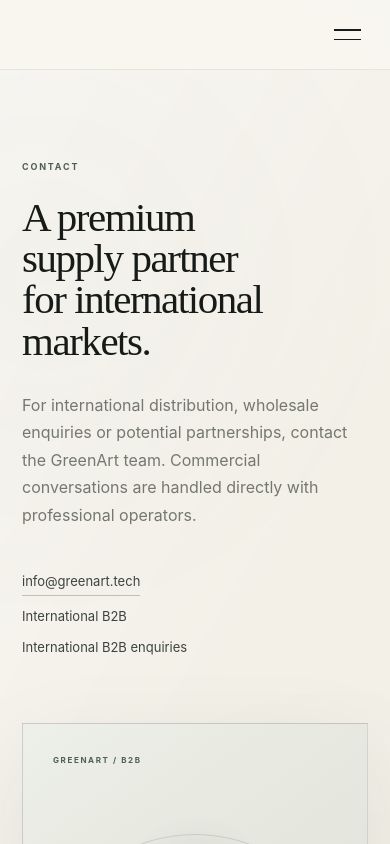
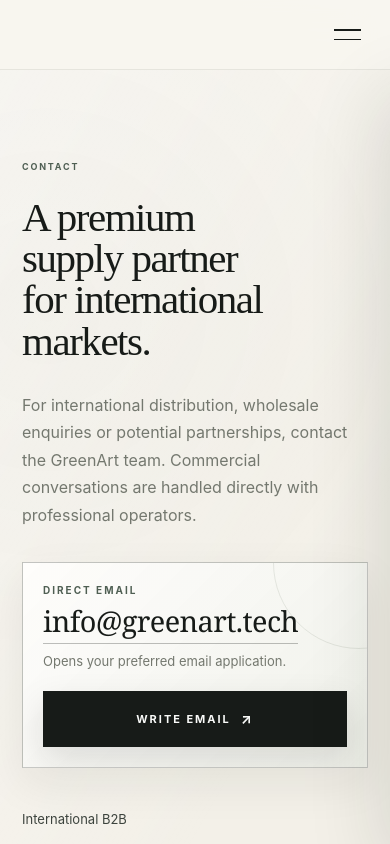
Before and after one commit to clomonaco-dev/greenart, a Next.js app in the folder app/web/: page /contact in a window 390 px wide. Shown: the top 844 px of the page. Built offline with nearby package versions, Linux system fonts and the light colour scheme.

Commit message:
migliorata gestione hamburgher mobile

```diff
--- a/app/web/src/app/globals.css
+++ b/app/web/src/app/globals.css
@@ -2666,3 +2666,295 @@
     grid-template-columns: 98px 1fr;
   }
 }
+
+/* CONTACT — direct email CTA */
+.contact-copy {
+  align-self: center;
+}
+
+.contact-email-panel {
+  position: relative;
+  margin-top: 42px;
+  padding: 24px;
+  display: flex;
+  align-items: center;
+  justify-content: space-between;
+  gap: 24px;
+  overflow: hidden;
+  border: 1px solid var(--line-strong);
+  background:
+    linear-gradient(135deg, rgba(255,255,255,.72), rgba(237,240,232,.78)),
+    var(--paper-light);
+  box-shadow: 0 16px 42px rgba(23,27,24,.07);
+}
+
+.contact-email-panel::before {
+  content: "";
+  position: absolute;
+  width: 170px;
+  height: 170px;
+  right: -78px;
+  top: -86px;
+  border: 1px solid rgba(120,133,111,.16);
+  border-radius: 50%;
+  pointer-events: none;
+}
+
+.contact-email-panel__copy {
+  position: relative;
+  z-index: 1;
+  min-width: 0;
+  display: grid;
+  gap: 8px;
+}
+
+.contact-email-panel__label {
+  color: var(--sage-deep);
+  font-size: 9px;
+  font-weight: 700;
+  letter-spacing: .2em;
+  text-transform: uppercase;
+}
+
+.contact-email-panel__address {
+  width: fit-content;
+  max-width: 100%;
+  color: var(--ink);
+  font-family: "Iowan Old Style", Baskerville, Georgia, serif;
+  font-size: clamp(22px, 2.3vw, 34px);
+  line-height: 1.05;
+  letter-spacing: -.02em;
+  overflow-wrap: anywhere;
+}
+
+.contact-email-panel__address::after {
+  content: "";
+  display: block;
+  width: 100%;
+  height: 1px;
+  margin-top: 7px;
+  background: currentColor;
+  opacity: .28;
+  transition: opacity .2s ease;
+}
+
+.contact-email-panel__address:hover::after {
+  opacity: .7;
+}
+
+.contact-email-panel__note {
+  color: var(--muted);
+  font-size: 12px;
+  line-height: 1.5;
+}
+
+.contact-email-panel__button {
+  position: relative;
+  z-index: 1;
+  flex: 0 0 auto;
+  min-width: 154px;
+  gap: 10px;
+  font-size: 10px;
+}
+
+.contact-email-panel__button span {
+  font-size: 14px;
+  line-height: 1;
+}
+
+@media (max-width: 760px) {
+  .contact-email-panel {
+    margin-top: 32px;
+    padding: 20px;
+    align-items: stretch;
+    flex-direction: column;
+    gap: 20px;
+  }
+
+  .contact-email-panel__label {
+    font-size: 10px;
+  }
+
+  .contact-email-panel__address {
+    font-size: clamp(24px, 7.4vw, 32px);
+  }
+
+  .contact-email-panel__note {
+    font-size: 13px;
+  }
+
+  .contact-email-panel__button {
+    width: 100%;
+    min-height: 56px;
+    font-size: 11px;
+  }
+}
+
+/* =========================================================
+   V5.2 — PREMIUM MOBILE NAVIGATION
+   A quieter, more editorial drawer: smaller type, better rhythm,
+   subtle numbering and a restrained commercial CTA.
+   ========================================================= */
+
+.nav-backdrop {
+  display: none;
+}
+
+@media (max-width: 720px) {
+  body.nav-open {
+    overflow: hidden;
+  }
+
+  .menu-toggle {
+    position: relative;
+    z-index: 1004;
+  }
+
+  .menu-toggle span {
+    transition: transform .28s ease, width .28s ease, opacity .2s ease;
+    transform-origin: center;
+  }
+
+  .menu-toggle.is-open span:first-child {
+    width: 24px;
+    transform: translateY(4.75px) rotate(45deg);
+  }
+
+  .menu-toggle.is-open span:last-child {
+    width: 24px;
+    transform: translateY(-4.75px) rotate(-45deg);
+  }
+
+  .nav-backdrop {
+    position: fixed;
+    inset: var(--header-height) 0 0;
+    z-index: 1001;
+    display: block;
+    border: 0;
+    background: rgba(22, 27, 23, .16);
+    backdrop-filter: blur(3px);
+    opacity: 0;
+    visibility: hidden;
+    pointer-events: none;
+    transition: opacity .28s ease, visibility .28s ease;
+  }
+
+  .nav-backdrop.is-visible {
+    opacity: 1;
+    visibility: visible;
+    pointer-events: auto;
+  }
+
+  .site-nav {
+    top: var(--header-height);
+    right: 0;
+    left: auto;
+    z-index: 1003;
+    width: min(88vw, 390px);
+    min-height: calc(100svh - var(--header-height));
+    max-height: calc(100svh - var(--header-height));
+    padding: 22px 25px 30px;
+    overflow-y: auto;
+    overscroll-behavior: contain;
+    gap: 0;
+    background:
+      linear-gradient(180deg, rgba(250,248,242,.995), rgba(243,240,232,.995));
+    border-top: 0;
+    border-left: 1px solid rgba(23,27,24,.10);
+    box-shadow: -24px 24px 70px rgba(27, 33, 28, .12);
+    transform: translateX(104%);
+    opacity: 1;
+    transition: transform .38s cubic-bezier(.22, 1, .36, 1);
+    counter-reset: premium-nav;
+  }
+
+  .site-nav.open {
+    transform: translateX(0);
+    opacity: 1;
+  }
+
+  .site-nav > a:not(.nav-cta) {
+    counter-increment: premium-nav;
+    display: grid;
+    grid-template-columns: 28px 1fr;
+    align-items: center;
+    column-gap: 10px;
+    min-height: 50px;
+    padding: 12px 0;
+    border-bottom: 1px solid rgba(23,27,24,.09);
+    color: #515851;
+    font-size: 13px;
+    font-weight: 620;
+    line-height: 1.25;
+    letter-spacing: .075em;
+    text-transform: uppercase;
+  }
+
+  .site-nav > a:not(.nav-cta)::before {
+    content: counter(premium-nav, decimal-leading-zero);
+    color: #9a9f98;
+    font-size: 9px;
+    font-weight: 650;
+    letter-spacing: .08em;
+  }
+
+  .site-nav > a:not(.nav-cta).active {
+    color: var(--ink);
+  }
+
+  .site-nav > a:not(.nav-cta).active::before {
+    color: var(--sage-deep);
+  }
+
+  .site-nav .nav-cta {
+    margin-top: 22px;
+    padding: 15px 16px;
+    border: 1px solid var(--ink);
+    color: #fff;
+    background: var(--ink);
+    font-size: 11px;
+    font-weight: 720;
+    line-height: 1.25;
+    letter-spacing: .13em;
+    text-transform: uppercase;
+  }
+
+  .site-nav .nav-cta:hover,
+  .site-nav .nav-cta.active {
+    color: #fff;
+    background: #252b27;
+  }
+
+  .language-switcher--mobile {
+    margin-top: 24px;
+    padding-top: 18px;
+    border-top: 1px solid rgba(23,27,24,.09);
+    gap: 0;
+    justify-content: space-between;
+  }
+
+  .language-switcher--mobile button {
+    min-width: 44px;
+    padding: 8px 5px;
+    color: #8b9089;
+    font-size: 10px;
+    font-weight: 700;
+    letter-spacing: .12em;
+  }
+
+  .language-switcher--mobile button.active {
+    color: var(--ink);
+  }
+}
+
+@media (max-width: 390px) {
+  .site-nav {
+    width: 92vw;
+    padding-inline: 22px;
+  }
+
+  .site-nav > a:not(.nav-cta) {
+    min-height: 47px;
+    font-size: 12.5px;
+  }
+}
--- a/app/web/src/components/Contact.jsx
+++ b/app/web/src/components/Contact.jsx
@@ -3,18 +3,34 @@
 import { useLanguage } from "./LanguageProvider";
 import Reveal from "./Reveal";
 
+const EMAIL = "info@greenart.tech";
+
 export default function Contact() {
   const { t } = useLanguage();
+  const mailto = `mailto:${EMAIL}?subject=${encodeURIComponent("GreenArt — Commercial enquiry")}`;
 
   return (
     <section className="section section--split section--contact" id="contact">
-      <Reveal className="section__copy">
+      <Reveal className="section__copy contact-copy">
         <p className="eyebrow">{t("contact.kicker")}</p>
         <h2>{t("contact.title")}</h2>
         <p>{t("contact.text")}</p>
 
+        <div className="contact-email-panel">
+          <div className="contact-email-panel__copy">
+            <span className="contact-email-panel__label">{t("contact.directLabel")}</span>
+            <a className="contact-email-panel__address" href={mailto}>
+              {EMAIL}
+            </a>
+            <span className="contact-email-panel__note">{t("contact.emailNote")}</span>
+          </div>
+
+          <a className="button button--primary contact-email-panel__button" href={mailto}>
+            {t("contact.writeEmail")} <span aria-hidden="true">↗</span>
+          </a>
+        </div>
+
         <div className="contact-list">
-          <a href="mailto:info@greenart.tech">info@greenart.tech</a>
           <span>International B2B</span>
           <span>{t("contact.scope")}</span>
         </div>
--- a/app/web/src/components/Header.jsx
+++ b/app/web/src/components/Header.jsx
@@ -1,6 +1,6 @@
 "use client";
 
-import { useState } from "react";
+import { useEffect, useState } from "react";
 import { usePathname } from "next/navigation";
 import { useLanguage } from "./LanguageProvider";
 
@@ -25,10 +25,15 @@
     setOpen(false);
   }
 
+  useEffect(() => {
+    document.body.classList.toggle("nav-open", open);
+    return () => document.body.classList.remove("nav-open");
+  }, [open]);
+
   return (
     <header className="site-header">
       <button
-        className="menu-toggle"
+        className={`menu-toggle ${open ? "is-open" : ""}`}
         type="button"
         aria-label={open ? "Close menu" : "Open menu"}
         aria-expanded={open}
@@ -37,6 +42,13 @@
         <span />
         <span />
       </button>
+
+      <button
+        className={`nav-backdrop ${open ? "is-visible" : ""}`}
+        type="button"
+        aria-label="Close menu"
+        onClick={closeMenu}
+      />
 
       <nav className={`site-nav ${open ? "open" : ""}`} aria-label="Main navigation">
         {navItems.map(([href, key]) => (
--- a/app/web/src/data/translations.js
+++ b/app/web/src/data/translations.js
@@ -116,6 +116,9 @@
     "contact.text": "For international distribution, wholesale enquiries or potential partnerships, contact the GreenArt team. Commercial conversations are handled directly with professional operators.",
     "contact.scope": "International B2B enquiries",
     "contact.visual": "Premium cultivation · International partnerships",
+    "contact.directLabel": "DIRECT EMAIL",
+    "contact.writeEmail": "WRITE EMAIL",
+    "contact.emailNote": "Opens your preferred email application.",
 
     "offer.kicker": "REQUEST B2B OFFER",
     "offer.title": "Tell us where GreenArt could fit in your market.",
@@ -255,6 +258,9 @@
     "contact.text": "Para distribución internacional, consultas mayoristas o posibles colaboraciones, contacte con el equipo GreenArt. Las conversaciones comerciales se gestionan directamente con operadores profesionales.",
     "contact.scope": "Consultas B2B internacionales",
     "contact.visual": "Cultivo premium · Colaboraciones internacionales",
+    "contact.directLabel": "EMAIL DIRECTO",
+    "contact.writeEmail": "ESCRIBIR EMAIL",
+    "contact.emailNote": "Abre su aplicación de correo preferida.",
 
     "offer.kicker": "SOLICITAR OFERTA B2B",
     "offer.title": "Cuéntanos dónde podría encajar GreenArt en tu mercado.",
@@ -394,6 +400,9 @@
     "contact.text": "Per distribuzione internazionale, richieste wholesale o potenziali partnership, contatta il team GreenArt. Le conversazioni commerciali sono gestite direttamente con operatori professionali.",
     "contact.scope": "Richieste B2B internazionali",
     "contact.visual": "Coltivazione premium · Partnership internazionali",
+    "contact.directLabel": "EMAIL DIRETTA",
+    "contact.writeEmail": "SCRIVI EMAIL",
+    "contact.emailNote": "Apre la tua applicazione email predefinita.",
 
     "offer.kicker": "RICHIEDI OFFERTA B2B",
     "offer.title": "Raccontaci dove GreenArt può inserirsi nel tuo mercato.",
@@ -533,6 +542,9 @@
     "contact.text": "Für internationale Distribution, Großhandelsanfragen oder potenzielle Partnerschaften kontaktieren Sie das GreenArt-Team. Geschäftsgespräche werden direkt mit professionellen Betreibern geführt.",
     "contact.scope": "Internationale B2B-Anfragen",
     "contact.visual": "Premium-Anbau · Internationale Partnerschaften",
+    "contact.directLabel": "DIREKTE E-MAIL",
+    "contact.writeEmail": "E-MAIL SCHREIBEN",
+    "contact.emailNote": "Öffnet Ihre bevorzugte E-Mail-Anwendung.",
 
     "offer.kicker": "B2B-ANGEBOT ANFRAGEN",
     "offer.title": "Sagen Sie uns, wo GreenArt in Ihren Markt passen könnte.",
```
